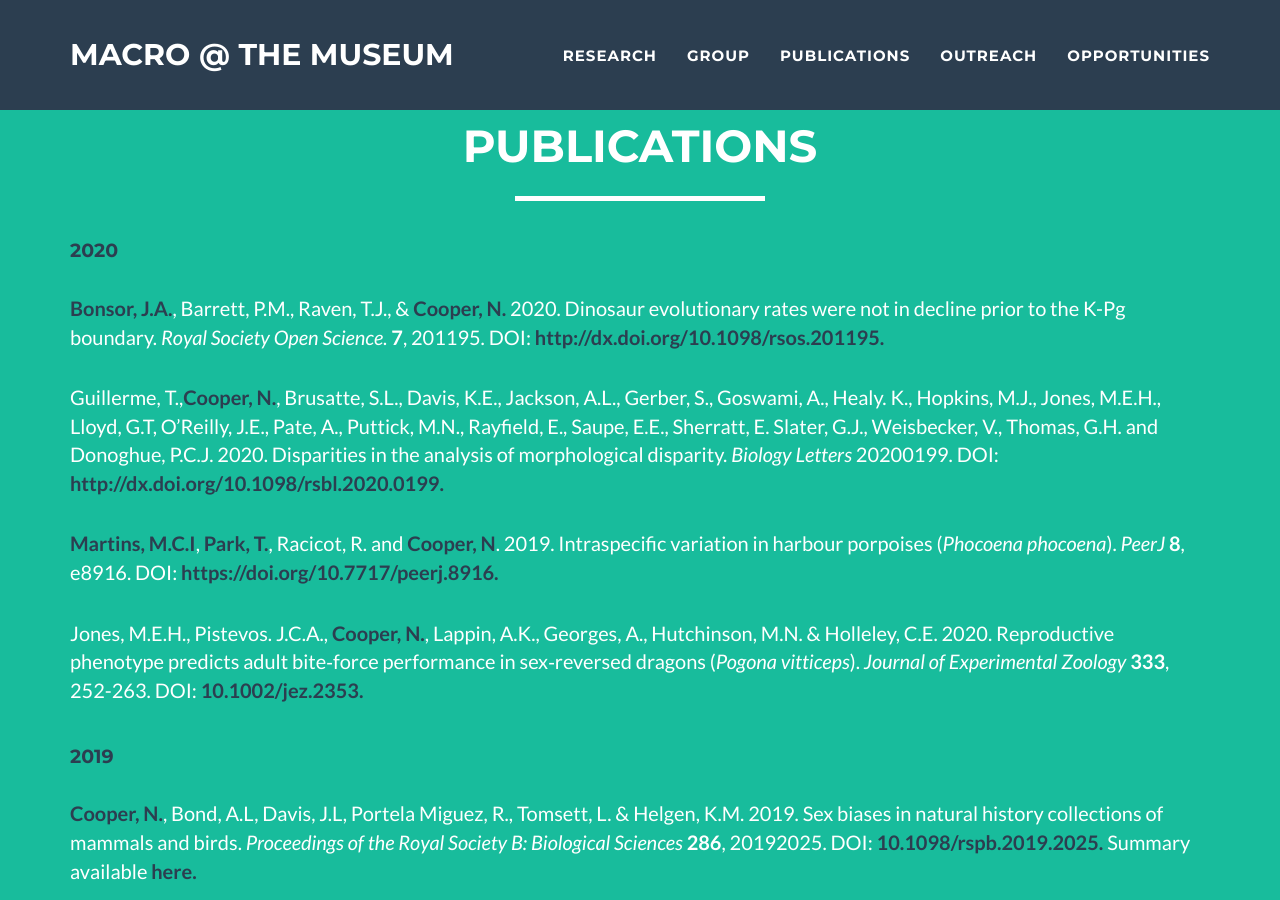
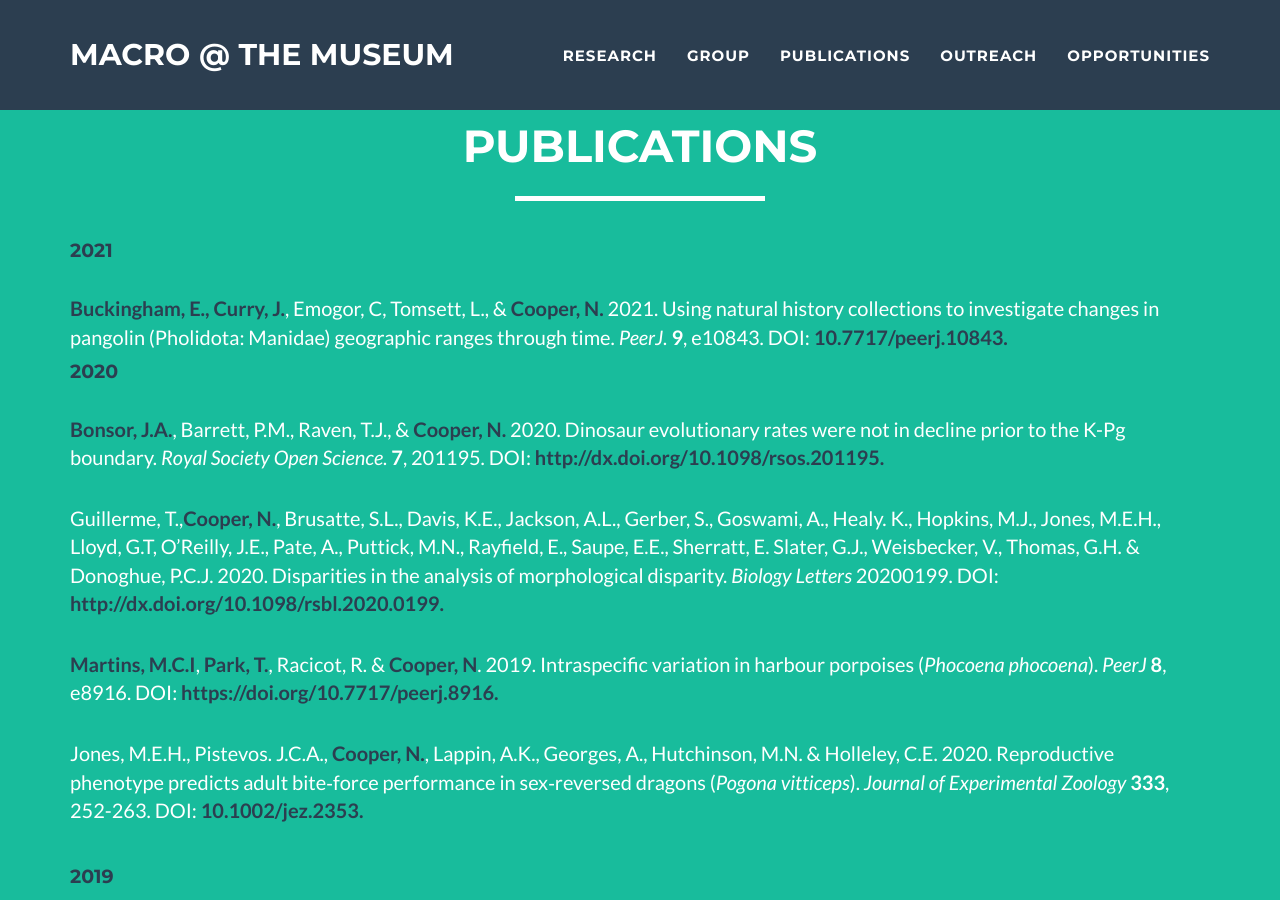
Before and after one commit to nhcooper123/nhcooper123.github.io, a Jekyll site: the page publications.html, which Jekyll copies as it is, in a window 1280 px wide and 900 px high. Built offline with Jekyll 4.4.1, drawn with Linux system fonts in a browser that asks for light colours; comment, search, counter and statistics services are not loaded.

Commit message:
Add emily paper

```diff
--- a/publications.html
+++ b/publications.html
@@ -89,12 +89,24 @@
 
 <!-- Publications list -->
 
+<h4><font color="2c3e50">2021</font></h4>
+
+&nbsp
+  <p>
+  <strong><font color="2c3e50">Buckingham, E., Curry, J.</font></strong>, Emogor, C, Tomsett, L., &amp; <strong><font color="2c3e50">Cooper, N.</font></strong>
+  2021.
+  Using natural history collections to investigate changes in pangolin (Pholidota: Manidae) geographic ranges through time.
+  <em>PeerJ.</em>
+  <strong>9</strong>,
+  e10843.
+  DOI: <a href="https://peerj.com/articles/10843/"><strong><font color="2c3e50">10.7717/peerj.10843. </font></strong></a>
+  </p>
 
 <h4><font color="2c3e50">2020</font></h4>
 
 &nbsp
   <p>
-  <strong><font color="2c3e50">Bonsor, J.A.</font></strong>, Barrett, P.M., Raven, T.J., & <strong><font color="2c3e50">Cooper, N.</font></strong>
+  <strong><font color="2c3e50">Bonsor, J.A.</font></strong>, Barrett, P.M., Raven, T.J., &amp; <strong><font color="2c3e50">Cooper, N.</font></strong>
   2020.
   Dinosaur evolutionary rates were not in decline prior to the K-Pg boundary.
   <em>Royal Society Open Science.</em>
@@ -108,7 +120,7 @@
 
 &nbsp
   <p>
-  Guillerme, T.,<strong><font color="2c3e50">Cooper, N.</font></strong>, Brusatte, S.L., Davis, K.E., Jackson, A.L., Gerber, S., Goswami, A., Healy. K., Hopkins, M.J., Jones, M.E.H., Lloyd, G.T, O’Reilly, J.E., Pate, A., Puttick, M.N., Rayfield, E., Saupe, E.E., Sherratt, E. Slater, G.J., Weisbecker, V., Thomas, G.H. and Donoghue, P.C.J.
+  Guillerme, T.,<strong><font color="2c3e50">Cooper, N.</font></strong>, Brusatte, S.L., Davis, K.E., Jackson, A.L., Gerber, S., Goswami, A., Healy. K., Hopkins, M.J., Jones, M.E.H., Lloyd, G.T, O’Reilly, J.E., Pate, A., Puttick, M.N., Rayfield, E., Saupe, E.E., Sherratt, E. Slater, G.J., Weisbecker, V., Thomas, G.H. &amp; Donoghue, P.C.J.
   2020.
   Disparities in the analysis of morphological disparity.
   <em>Biology Letters</em>
@@ -122,7 +134,7 @@
 
 &nbsp
   <p>
-  <strong><font color="2c3e50">Martins, M.C.I</font></strong>, <strong><font color="2c3e50">Park, T.</font></strong>, Racicot, R. and <strong><font color="2c3e50">Cooper, N</font></strong>.
+  <strong><font color="2c3e50">Martins, M.C.I</font></strong>, <strong><font color="2c3e50">Park, T.</font></strong>, Racicot, R. &amp; <strong><font color="2c3e50">Cooper, N</font></strong>.
   2019.
   Intraspecific variation in harbour porpoises (<em>Phocoena phocoena</em>).
   <em>PeerJ</em>
```
